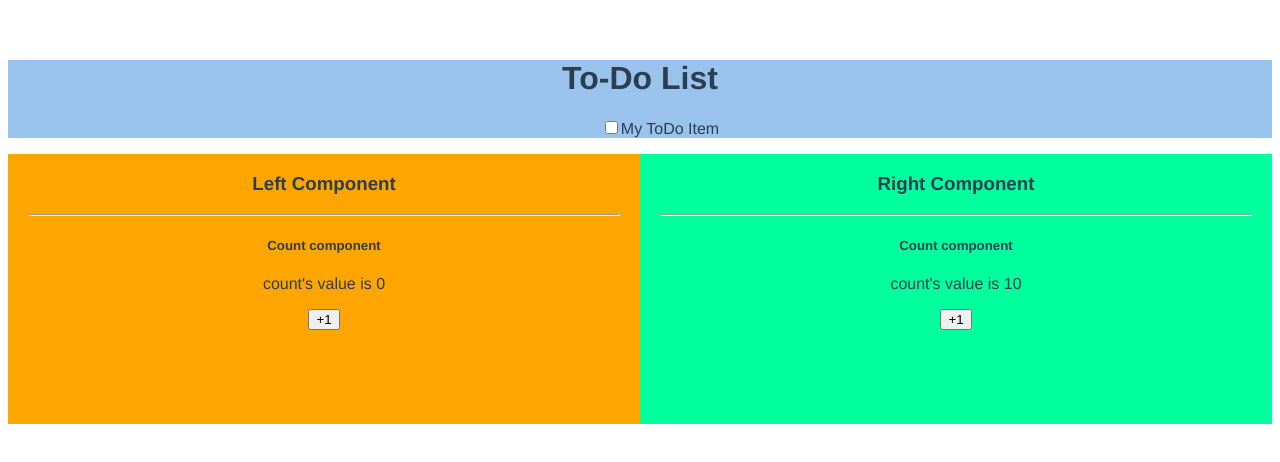
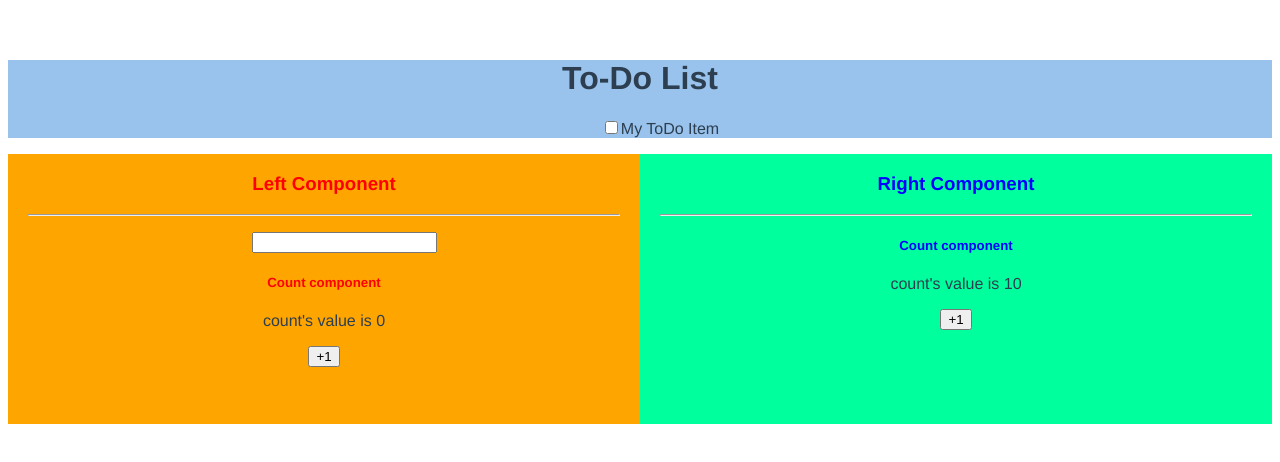
Before and after one commit to f2xiao/learn-vue, a Vue app in the folder moz-todo-vue/: page / in a window 1280 px wide. Shown: the top 462 px of the page. Built offline with nearby package versions, Linux system fonts and the light colour scheme.

Commit message:
Edit styles by adding scoped and /deep/

```diff
--- a/moz-todo-vue/src/components/Left.vue
+++ b/moz-todo-vue/src/components/Left.vue
@@ -1,7 +1,10 @@
 <template>
-  <div class="left-container">
+  <div class="container">
     <h3>Left Component</h3>
     <hr />
+    <ul>
+      <li><input type="text" /></li>
+    </ul>
     <count></count>
   </div>
 </template>
@@ -11,11 +14,17 @@ export default {
   components: { count },
 };
 </script>
-<style lang="less">
-.left-container {
+<style lang="less" scoped>
+.container {
   padding: 0 20px 20px;
   background-color: orange;
   min-height: 250px;
   flex: 1;
 }
+h3 {
+  color: red;
+}
+/deep/ h5 {
+  color: red;
+}
 </style>
--- a/moz-todo-vue/src/components/Right.vue
+++ b/moz-todo-vue/src/components/Right.vue
@@ -1,5 +1,5 @@
 <template>
-  <div class="right-container">
+  <div class="container">
     <h3>Right Component</h3>
     <hr />
     <count v-bind:initial-count="'10'"></count>
@@ -12,11 +12,17 @@ export default {
   components: { count },
 };
 </script>
-<style lang="less">
-.right-container {
+<style lang="less" scoped>
+.container {
   padding: 0 20px 20px;
   background-color: rgb(0, 255, 157);
   min-height: 250px;
   flex: 1;
 }
+h3 {
+  color: blue;
+}
+/deep/ h5 {
+  color: blue;
+}
 </style>
```
